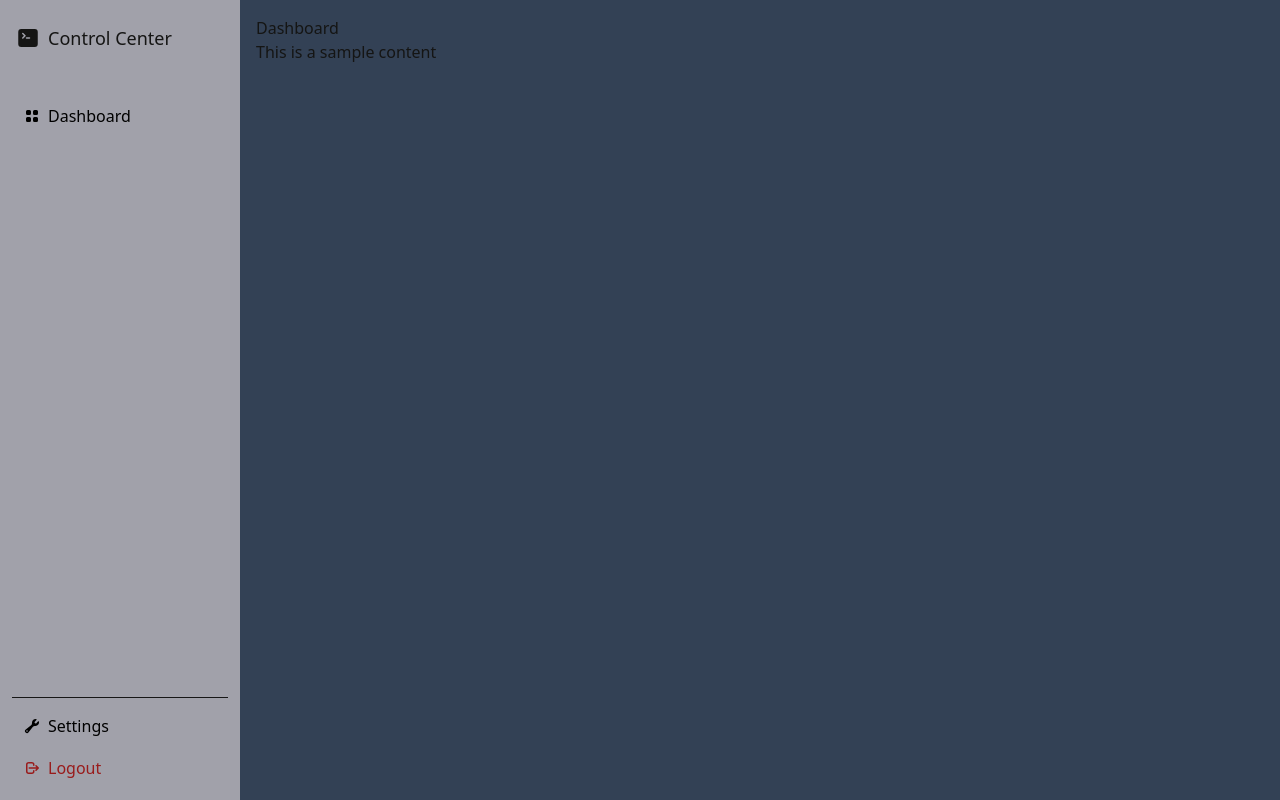
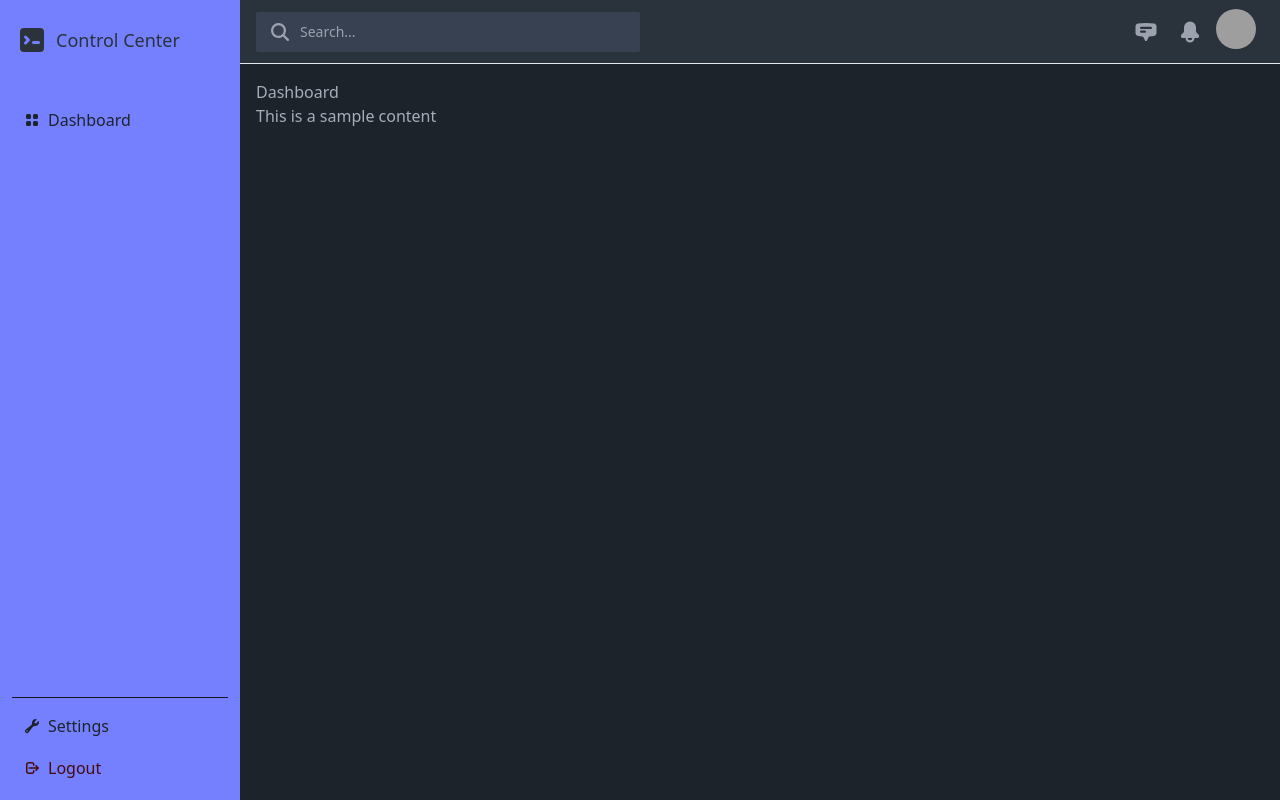
Before and after one commit to chrstnglmtc/user-controller, a React (Vite) app: page / in a window 1280 px wide. Built offline with nearby package versions, Linux system fonts and the light colour scheme; grey boxes are pictures that could not be loaded.

Commit message:
finished header component

```diff
--- a/package.json
+++ b/package.json
@@ -10,6 +10,7 @@
     "preview": "vite preview"
   },
   "dependencies": {
+    "@headlessui/react": "^1.7.18",
     "@heroicons/react": "^2.1.1",
     "@reduxjs/toolkit": "^2.2.1",
     "classnames": "^2.5.1",
--- /dev/null
+++ b/src/components/shared/Header.tsx
@@ -0,0 +1,161 @@
+import { Fragment } from "react";
+import { Menu, Popover, Transition } from "@headlessui/react";
+import { MagnifyingGlassIcon } from "@heroicons/react/16/solid";
+import { ChatBubbleBottomCenterTextIcon } from "@heroicons/react/16/solid";
+import { BellIcon } from "@heroicons/react/16/solid";
+import classNames from "classnames";
+import { useNavigate } from "react-router-dom";
+
+export default function Header() {
+  const navigate = useNavigate();
+
+  return (
+    <div className="bg-neutral h-16 px-4 flex justify-between items-center border-b border-gray-200">
+      <div className="relative">
+        <MagnifyingGlassIcon className="text-gray-400 absolute w-6 h-6 top-1/2 -translate-y-1/2 left-3" />
+        <input
+          type="text"
+          placeholder="Search..."
+          className="text-sm focus:outline-none active:outline-none h-10 w-[24rem] border-gray-300 rounded-sm pl-11 pr-4 bg-gray-700"
+        ></input>
+      </div>
+      <div className="flex items-center gap-2 mr-2">
+        <Popover className="relative">
+          {({ open }) => (
+            <>
+              <Popover.Button
+                className={classNames(
+                  open && "bg-gray-700",
+                  "group inline-flex items-center rounded-sm p-1.5 text-gray-700 hover:text-opacity-100 focus:outline-none active:bg-gray-700"
+                )}
+              >
+                <ChatBubbleBottomCenterTextIcon className="text-gray-400 w-6 h-6" />
+              </Popover.Button>
+              <Transition
+                as={Fragment}
+                enter="transition ease-out duration-200"
+                enterFrom="opacity-0 translate-y-1"
+                enterTo="opacity-100 translate-y-0"
+                leave="transition ease-in duration-150"
+                leaveFrom="opacity-100 translate-y-0"
+                leaveTo="opacity-0 translate-y-1"
+              >
+                <Popover.Panel className="absolute right-0 z-10 mt-2.5 transform w-80">
+                  <div className="bg-gray-700 rounded-sm shadow-md ring-1 ring-black ring-opacity-5 px-2 py-2.5">
+                    <strong className="text-white font-medium">Messages</strong>
+                    <div className="mt-2 py-1 text-sm">
+                      This is messages panel.
+                    </div>
+                  </div>
+                </Popover.Panel>
+              </Transition>
+            </>
+          )}
+        </Popover>
+        <Popover className="relative">
+          {({ open }) => (
+            <>
+              <Popover.Button
+                className={classNames(
+                  open && "bg-gray-700",
+                  "group inline-flex items-center rounded-sm p-1.5 text-gray-700 hover:text-opacity-100 focus:outline-none active:bg-gray-700"
+                )}
+              >
+                <BellIcon className="text-gray-400 w-6 h-6" />
+              </Popover.Button>
+              <Transition
+                as={Fragment}
+                enter="transition ease-out duration-200"
+                enterFrom="opacity-0 translate-y-1"
+                enterTo="opacity-100 translate-y-0"
+                leave="transition ease-in duration-150"
+                leaveFrom="opacity-100 translate-y-0"
+                leaveTo="opacity-0 translate-y-1"
+              >
+                <Popover.Panel className="absolute right-0 z-10 mt-2.5 transform w-80">
+                  <div className="bg-gray-700 rounded-sm shadow-md ring-1 ring-black ring-opacity-5 px-2 py-2.5">
+                    <strong className="text-white font-medium">
+                      Notifications
+                    </strong>
+                    <div className="mt-2 py-1 text-sm">
+                      This is a notification panel.
+                    </div>
+                  </div>
+                </Popover.Panel>
+              </Transition>
+            </>
+          )}
+        </Popover>
+        <Menu as="div" className="relative inline-block text-left">
+          <div>
+            <Menu.Button className="inline-flex w-full justify-center">
+              <span className="sr-only">Open user menu</span>
+              <div
+                className="h-10 w-10 rounded-full bg-white bg-cover bg-no-repeat bg-center"
+                style={{
+                  backgroundImage:
+                    'url("https://images.unsplash.com/photo-1593085512500-5d55148d6f0d?q=80&w=1160&auto=format&fit=crop&ixlib=rb-4.0.3&ixid=M3wxMjA3fDB8MHxwaG90by1wYWdlfHx8fGVufDB8fHx8fA%3D%3D")',
+                }}
+              >
+                <span className="sr-only">Hugh Jackson</span>
+              </div>
+            </Menu.Button>
+            <Transition
+              as={Fragment}
+              enter="transition ease-out duration-100"
+              enterFrom="transform
+              opacity-0 scale-95"
+              enterTo="transform opacity-100 scale-100"
+              leave="transition ease-in duration-75"
+              leaveFrom="transform
+              opacity-100 scale-100"
+              leaveTo="transform opacity-0 scale-95"
+            >
+              <Menu.Items className="origin-top-right z-10 absolute right-0 mt-2 w-48 rounded-sm shadow-md p-1 bg-gray-700 ring-1 ring-black ring-opacity-5 focus:outline-none">
+                <Menu.Item>
+                  {({ active }) => (
+                    <div
+                      onClick={() => navigate("/profile")}
+                      className={classNames(
+                        active && "bg-gray-800",
+                        "active:bg-gray-700 rounded-sm px-4 py-2 text-white cursor-pointer focus:bg-gray-200"
+                      )}
+                    >
+                      Your Profile
+                    </div>
+                  )}
+                </Menu.Item>
+                <Menu.Item>
+                  {({ active }) => (
+                    <div
+                      onClick={() => navigate("/settings")}
+                      className={classNames(
+                        active && "bg-gray-800",
+                        "active:bg-gray-700 rounded-sm px-4 py-2 text-white cursor-pointer focus:bg-gray-200"
+                      )}
+                    >
+                      Settings
+                    </div>
+                  )}
+                </Menu.Item>
+                <Menu.Item>
+                  {({ active }) => (
+                    <div
+                      onClick={() => navigate("/logout")}
+                      className={classNames(
+                        active && "bg-gray-800",
+                        "active:bg-gray-700 rounded-sm px-4 py-2 text-white cursor-pointer focus:bg-gray-200"
+                      )}
+                    >
+                      Log out
+                    </div>
+                  )}
+                </Menu.Item>
+              </Menu.Items>
+            </Transition>
+          </div>
+        </Menu>
+      </div>
+    </div>
+  );
+}
--- a/src/components/shared/Layout.tsx
+++ b/src/components/shared/Layout.tsx
@@ -1,13 +1,14 @@
 import { Outlet } from "react-router-dom";
 import Sidebar from "./Sidebar";
+import Header from "./Header";
 
 const Layout = () => {
   return (
-    <div className="flex flex-row bg-slate-700 h-screen w-screen overflow-hidden">
+    <div className="flex flex-row bg-base h-screen w-screen overflow-hidden">
       <Sidebar />
-      <div className="p-4">
-        {/* <div>header</div> */}
-        <div>{<Outlet />}</div>
+      <div className="flex-1">
+        <Header />
+        <div className="p-4">{<Outlet />}</div>
       </div>
     </div>
   );
--- a/src/components/shared/Sidebar.tsx
+++ b/src/components/shared/Sidebar.tsx
@@ -1,4 +1,5 @@
 import { Link, useLocation } from "react-router-dom";
+import { CommandLineIcon } from "@heroicons/react/16/solid";
 import { ArrowRightStartOnRectangleIcon } from "@heroicons/react/16/solid";
 import { BOTTOM_LINKS, NAVIGATION_DATA } from "../lib/consts/navigation";
 import classNames from "classnames";
@@ -7,21 +8,10 @@ const linkClasses = "flex items-center gap-2 font-light px-3 py-2 hover:bg-neutr
 
 export default function Sidebar() {
   return (
-    <div className="bg-zinc-400 flex flex-col w-60 p-3">
+    <div className="bg-primary flex flex-col w-60 p-3">
       <div className="flex items-center gap-2 px-1 py-3">
-        <svg
-          xmlns="http://www.w3.org/2000/svg"
-          viewBox="0 0 24 24"
-          fill="currentColor"
-          className="w-6 h-6"
-        >
-          <path
-            fillRule="evenodd"
-            d="M2.25 6a3 3 0 0 1 3-3h13.5a3 3 0 0 1 3 3v12a3 3 0 0 1-3 3H5.25a3 3 0 0 1-3-3V6Zm3.97.97a.75.75 0 0 1 1.06 0l2.25 2.25a.75.75 0 0 1 0 1.06l-2.25 2.25a.75.75 0 0 1-1.06-1.06l1.72-1.72-1.72-1.72a.75.75 0 0 1 0-1.06Zm4.28 4.28a.75.75 0 0 0 0 1.5h3a.75.75 0 0 0 0-1.5h-3Z"
-            clipRule="evenodd"
-          />
-        </svg>
-        <span className="text-lg">Control Center</span>
+        <CommandLineIcon className="h-8 w-8 text-neutral"/>
+        <span className="text-lg text-neutral">Control Center</span>
       </div>
       <div className="flex-1 py-8 flex flex-col gap-0">
         {NAVIGATION_DATA.map((item) => (
@@ -32,7 +22,7 @@ export default function Sidebar() {
         {BOTTOM_LINKS.map((item) => (
           <SidebarLink key={item.key} item={item} />
         ))}
-        <div className={classNames('text-red-800 cursor-pointer',linkClasses)}>
+        <div className={classNames('text-red-950 cursor-pointer',linkClasses)}>
           <span><ArrowRightStartOnRectangleIcon className="h-4 w-4" /></span>
           Logout
         </div>
@@ -44,7 +34,7 @@ export default function Sidebar() {
 function SidebarLink({ item }) {
   const {pathname} = useLocation();
   return (
-    <Link to = {item.path} className={classNames(pathname === item.path ? 'text-white' : 'text-black',linkClasses)}>
+    <Link to = {item.path} className={classNames(pathname === item.path ? 'text-white' : 'text-base-100',linkClasses)}>
     <span>{item.icon}</span>
     {item.label}
     </Link>
--- a/tailwind.config.js
+++ b/tailwind.config.js
@@ -3,27 +3,7 @@ export default {
   content: ["../index.html", "./src/**/*.{js,ts,jsx,tsx}"],
   daisyui: {
     themes: [
-      {
-        mytheme: {
-          primary: "#41729F",
-
-          secondary: "#5885AF",
-
-          accent: "#9ca3af",
-
-          neutral: "#274472",
-
-          "base-100": "#f5f5f4",
-
-          info: "#5887DC",
-
-          success: "#34d399",
-
-          warning: "#ea580c",
-
-          error: "#ef4444",
-        },
-      },
+      "dark"
     ],
   },
   plugins: [require("daisyui")],
```
Also changed, not shown: 1 other file (tests, documents, lock files or other folders).
